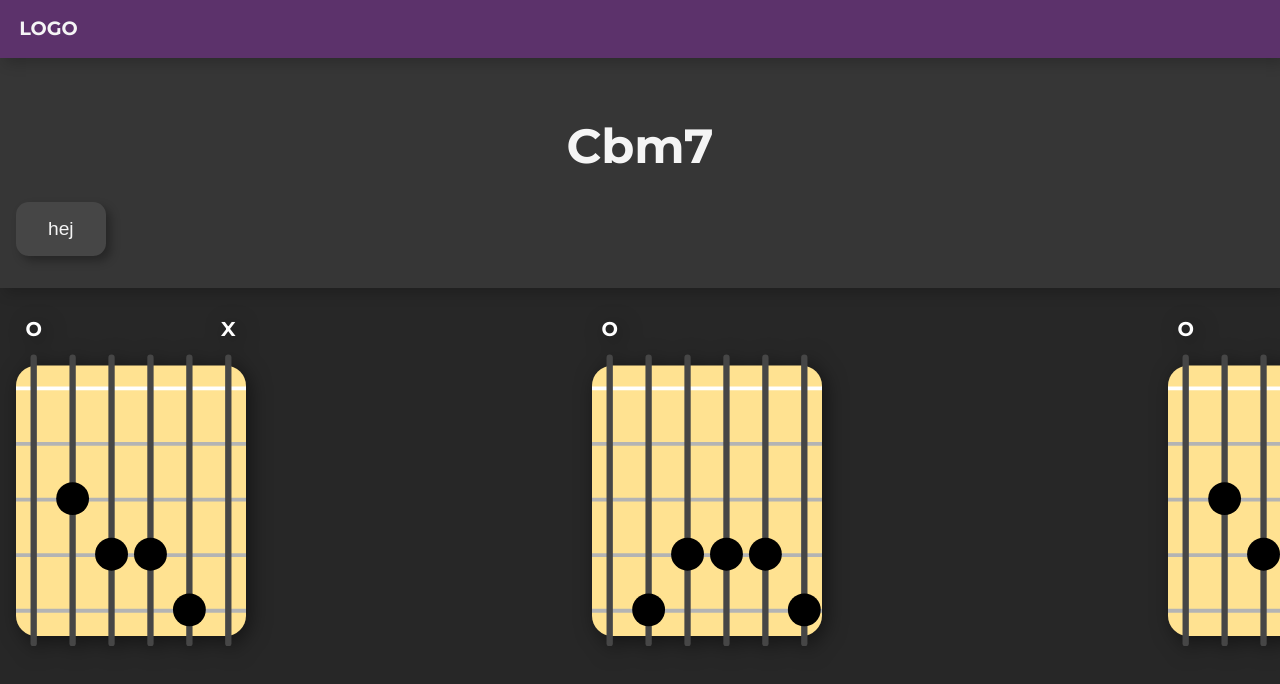
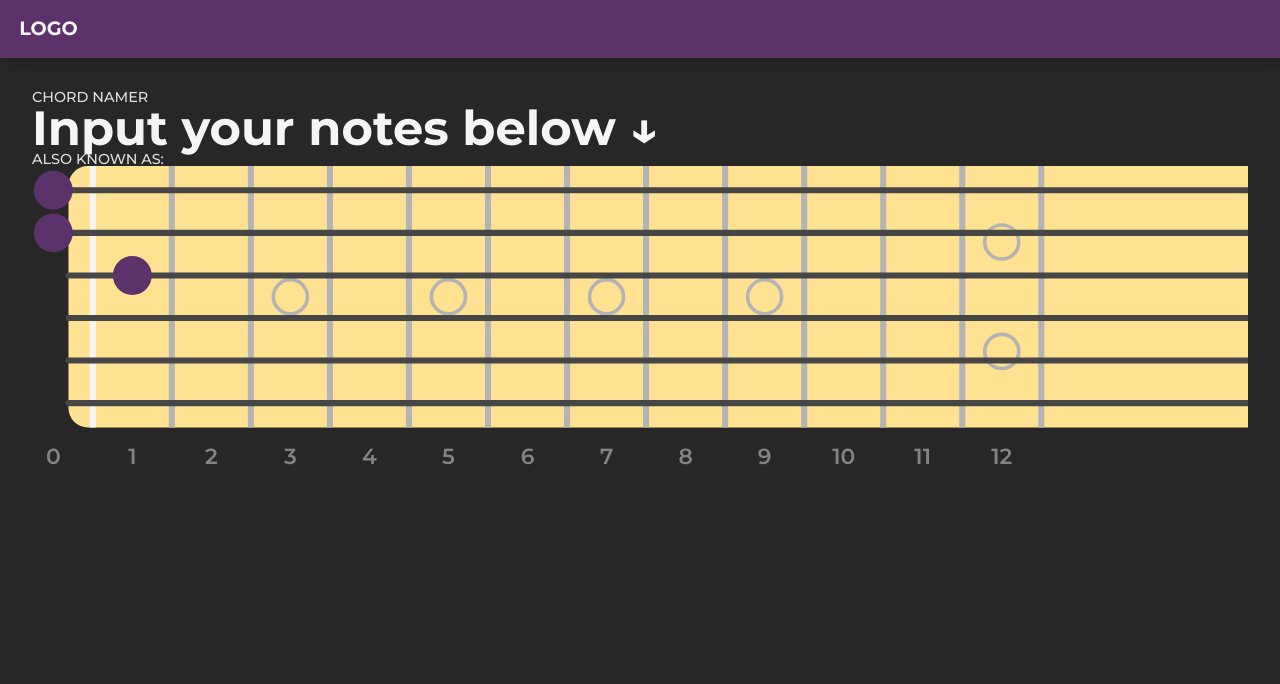
Before and after one commit to pannacotta98/guitar-app, a React (Create React App) app: page / in a window 1280 px wide. Shown: the top 684 px of the page. Built offline with nearby package versions, Linux system fonts and the light colour scheme.

Commit message:
Add big fretboard view

```diff
--- a/src/components/App.js
+++ b/src/components/App.js
@@ -2,6 +2,8 @@ import React from 'react';
 import ChordArea from './ChordArea';
 import ChordSelection from './ChordSelection';
 import NavBar from './NavBar';
+import BigFretBoard from './BigFretBoard';
+import ChordNamer from './ChordNamer';
 
 function App() {
   return (
@@ -21,8 +23,9 @@ function App() {
         </a>
       </header> */}
       <NavBar />
-      <ChordSelection />
-      <ChordArea />
+      {/* <ChordSelection /> */}
+      {/* <ChordArea /> */}
+      <ChordNamer />
     </div>
   );
 }
--- /dev/null
+++ b/src/components/BigFretBoard.js
@@ -0,0 +1,194 @@
+import React from 'react';
+import styled from 'styled-components';
+import _ from 'lodash';
+
+// TODO dubellkolla om man faktiskt -kan- ska göra såhär hehe...
+const StyledSvg = styled.svg`
+  width: 100%;
+
+  &:hover {
+    .note {
+      opacity: 0.15;
+    }
+
+    .activeNote {
+      opacity: 1;
+    }
+
+    .marker {
+      opacity: 0.5;
+    }
+
+    .fretNumbers {
+      opacity: 1;
+    }
+  }
+
+  .note {
+    fill: ${(props) => props.theme.colors.mainAccent};
+    opacity: 0;
+    transition: 0.2s;
+    cursor: pointer;
+    /* filter: drop-shadow(${(props) => props.theme.shadows.svg}); */
+    /* filter: drop-shadow(0px 3px 3px rgba(0, 0, 0, 0.4)); */
+
+    &:hover {
+      opacity: 1;
+      stroke: ${(props) => props.theme.colors.mainAccent};
+      stroke-width: 5px;
+    }
+
+    &:active {
+      stroke-width: 1px;
+      /* transform-origin: center; */
+      /* transform: scale(1.2); */
+    }
+  }
+
+  .activeNote {
+    opacity: 1;
+  }
+
+  .board {
+    fill: ${(props) => props.theme.colors.fretboard};
+  }
+
+  .string {
+    stroke: ${(props) => props.theme.colors.string};
+    stroke-linecap: round;
+    stroke-width: 5px;
+  }
+
+  .fret {
+    stroke: ${(props) => props.theme.colors.fret};
+    /* stroke-linecap: round; */
+    stroke-width: 5px;
+  }
+
+  .nut {
+    stroke: ${(props) => props.theme.colors.nut};
+    /* stroke-linecap: round; */
+    stroke-width: 5px;
+  }
+
+  .marker {
+    /* fill: ${(props) => props.theme.colors.fretMarkers}; */
+    fill: none;
+    stroke: ${(props) => props.theme.colors.fretMarkers};
+    stroke-width: 3px;
+    transition: 0.3s;
+  }
+
+  .fretNumbers {
+    fill: ${(props) => props.theme.colors.dimmerText};
+    font-weight: 600;
+    font-size: 18px;
+    opacity: 0.5;
+    transition: 0.3s;
+  }
+`;
+
+const stringPadding = 20;
+const stringSpacing = 35;
+const stringPositions = _.range(6).map((num) => stringPadding + num * stringSpacing);
+
+const fretSpacing = 65;
+const nutPosition = 20;
+const fretPositions = _.range(0, 13).map((num) => nutPosition + fretSpacing * num);
+
+const size = { width: 1000, height: stringPadding * 2 + stringSpacing * (6 - 1) };
+
+const markerSize = 14;
+
+// Which notes are active is sent in as prop: notes as an array of strings arrays of frets nested
+export default function BigFretBoard(props) {
+  return (
+    <div>
+      {/* TODO fixa viewBox */}
+      <StyledSvg xmlns="http://www.w3.org/2000/svg" viewBox="-30 0 1000 250">
+        <rect className="board" x="0" y="0" width={size.width} height={size.height} rx="16" />
+        {/* <line className="nut" x1={nutPosition} y1="0" x2={nutPosition} y2={size.height} /> */}
+
+        <g>
+          <circle
+            className="marker"
+            cx={fretPositions[3] - fretSpacing / 2}
+            cy={size.height / 2}
+            r={markerSize}
+          />
+          <circle
+            className="marker"
+            cx={fretPositions[5] - fretSpacing / 2}
+            cy={size.height / 2}
+            r={markerSize}
+          />
+          <circle
+            className="marker"
+            cx={fretPositions[7] - fretSpacing / 2}
+            cy={size.height / 2}
+            r={markerSize}
+          />
+          <circle
+            className="marker"
+            cx={fretPositions[9] - fretSpacing / 2}
+            cy={size.height / 2}
+            r={markerSize}
+          />
+
+          <circle
+            className="marker"
+            cx={fretPositions[12] - fretSpacing / 2}
+            cy={size.height / 2 - 45}
+            r={markerSize}
+          />
+          <circle
+            className="marker"
+            cx={fretPositions[12] - fretSpacing / 2}
+            cy={size.height / 2 + 45}
+            r={markerSize}
+          />
+        </g>
+
+        {fretPositions.map((pos, index) => (
+          <line
+            className={index === 0 ? 'nut' : 'fret'}
+            x1={pos}
+            y1="0"
+            x2={pos}
+            y2={size.height}
+            key={index}
+          />
+        ))}
+
+        {fretPositions.map((pos, index) => (
+          <text
+            x={pos - fretSpacing / 2}
+            y={size.height + 30}
+            textAnchor="middle"
+            className="fretNumbers"
+            key={index}
+          >
+            {index}
+          </text>
+        ))}
+
+        {stringPositions.map((yPos, stringIndex) => (
+          <React.Fragment key={stringIndex}>
+            <line className="string" x1="0" y1={yPos} x2={size.width} y2={yPos} />
+
+            {fretPositions.map((xPos, fretIndex) => (
+              <circle
+                className={props.notes[stringIndex][fretIndex] ? 'note activeNote' : 'note'}
+                cx={xPos - fretSpacing / 2}
+                cy={yPos}
+                r="16"
+                key={fretIndex}
+                onClick={() => props.toggleNote(stringIndex, fretIndex)}
+              />
+            ))}
+          </React.Fragment>
+        ))}
+      </StyledSvg>
+    </div>
+  );
+}
--- /dev/null
+++ b/src/components/ChordNamer.js
@@ -0,0 +1,64 @@
+import React, { Component } from 'react';
+import BigFretBoard from './BigFretBoard';
+import styled from 'styled-components';
+import _ from 'lodash';
+
+const VerticallyCentered = styled.div`
+  /* transform: translate(0%, 50%); */
+`;
+
+const Container = styled.div`
+  padding: 2rem;
+`;
+
+const SmallText = styled.div`
+  text-transform: uppercase;
+  font-size: 0.9rem;
+  font-weight: 500;
+  color: ${(props) => props.theme.colors.dimmerText};
+`;
+
+export default class ChordNamer extends Component {
+  constructor(props) {
+    super(props);
+
+    const tempNotes = [
+      _.fill(Array(13), false),
+      _.fill(Array(13), false),
+      _.fill(Array(13), false),
+      _.fill(Array(13), false),
+      _.fill(Array(13), false),
+      _.fill(Array(13), false),
+    ];
+    tempNotes[0][0] = tempNotes[1][0] = tempNotes[2][1] = true;
+
+    this.state = {
+      notes: tempNotes,
+    };
+  }
+
+  toggleNote = (string, fret) => {
+    const tempNotes = this.state.notes;
+    if (tempNotes[string][fret]) {
+      // TODO Set open string or something
+    } else {
+      _.fill(tempNotes[string], false); // Only one note per string in chords
+    }
+    tempNotes[string][fret] = !tempNotes[string][fret];
+
+    this.setState({ notes: tempNotes });
+  };
+
+  render() {
+    return (
+      <Container>
+        <VerticallyCentered>
+          <SmallText>Chord Namer</SmallText>
+          <h1>Input your notes below ↓</h1>
+          <SmallText>Also known as:</SmallText>
+          <BigFretBoard notes={this.state.notes} toggleNote={this.toggleNote} />
+        </VerticallyCentered>
+      </Container>
+    );
+  }
+}
--- a/src/globalStyles.js
+++ b/src/globalStyles.js
@@ -60,7 +60,8 @@ html {
 }
 
 body {
-  font-family: 'Montserrat', sans-serif;;
+  color: ${(props) => props.theme.colors.contrastingText};
+  font-family: 'Montserrat', sans-serif;
   -webkit-font-smoothing: antialiased;
   -moz-osx-font-smoothing: grayscale;
   background-color: ${(props) => props.theme.colors.darkBackground};
--- a/src/theme.js
+++ b/src/theme.js
@@ -3,11 +3,17 @@ export default {
     mainAccent: '#5C326B',
     darkBackground: '#272727',
     lighterBackground: '#363636',
-    fretboard: '#FFE291',
     button: '#464646',
     contrastingText: '#F5F5F5',
+    dimmerText: '#DFDFDF',
+    fretboard: '#FFE291',
+    string: '#464646',
+    nut: '#F5F5F5',
+    fret: '#B4B4B4',
+    fretMarkers: '#B4B4B4',
   },
   shadows: {
     main: '5px 5px 13px 0px rgba(0, 0, 0, 0.2)',
+    svg: '5px 5px 13px 0px rgba(0, 0, 0, 0.2)',
   },
 };
```
